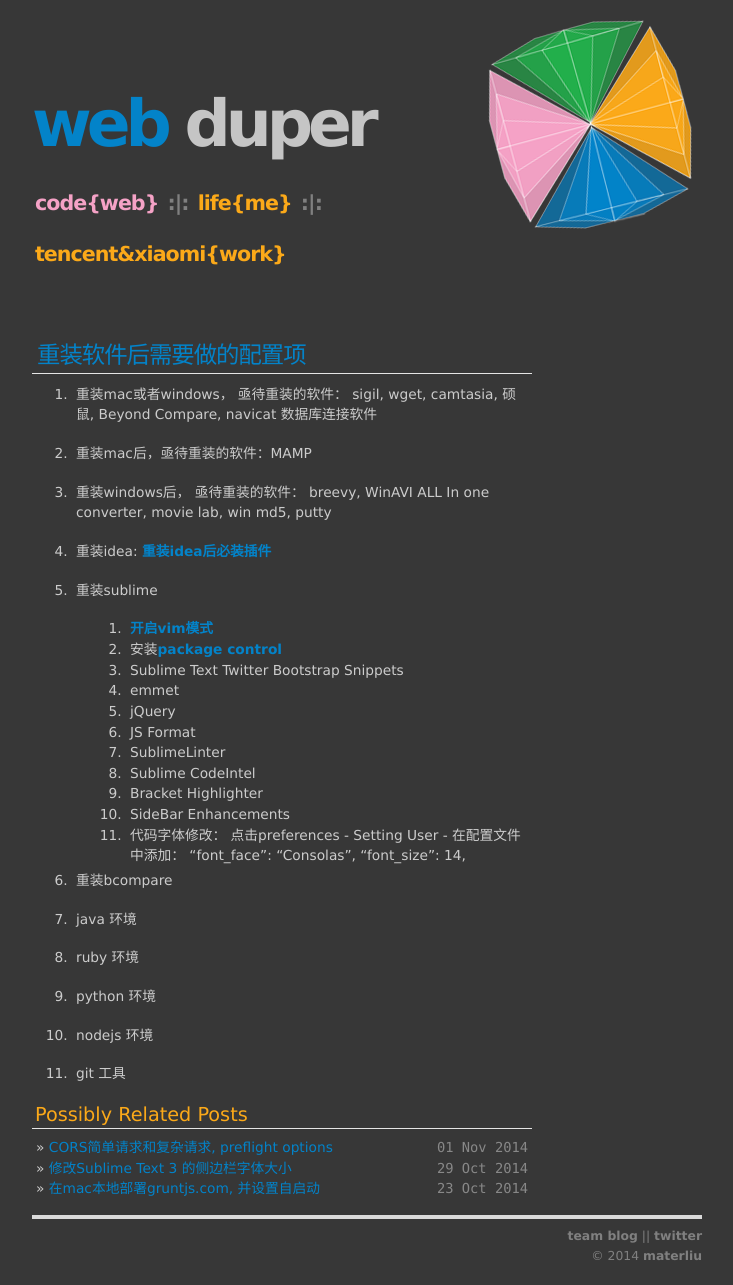
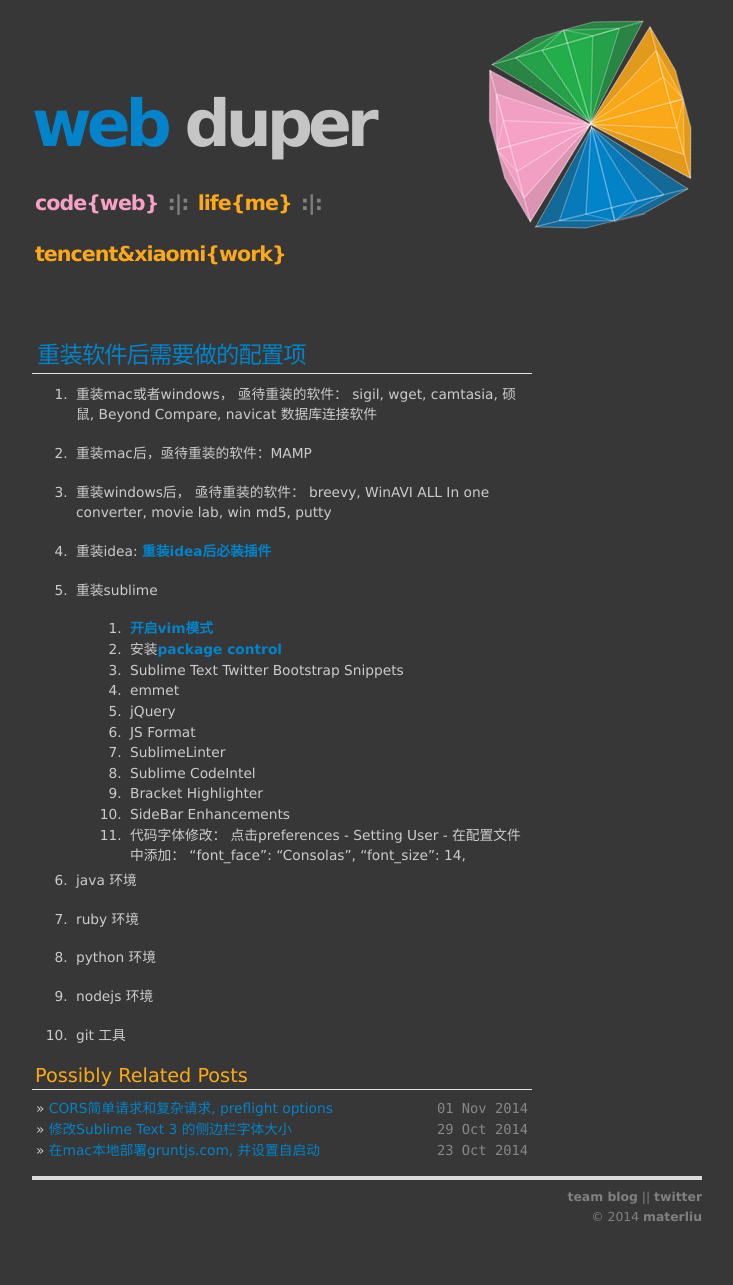
Before and after one commit to materliu/materliu.github.io, a Jekyll site: the page built from all/web/ideas/_posts/2014-09-02-reinstall.md, in a window 1280 px wide. Shown: the whole page, without its empty margins (273-1006 px from the left). Built offline with Jekyll 4.4.1, drawn with Linux system fonts in a browser that asks for light colours; Markdown is read by kramdown in place of the engine named in the settings; after the commit the page ends 1246 px from its top, so only the background shows below that.

Commit message:
backup last today !

```diff
--- a/all/web/ideas/_posts/2014-09-02-reinstall.md
+++ b/all/web/ideas/_posts/2014-09-02-reinstall.md
@@ -29,8 +29,6 @@ title: 重装软件后需要做的配置项
         “font_face”: “Consolas”,
         “font_size”: 14,
 
-3. 重装bcompare
-
 4. java 环境
 
 5. ruby 环境
```
